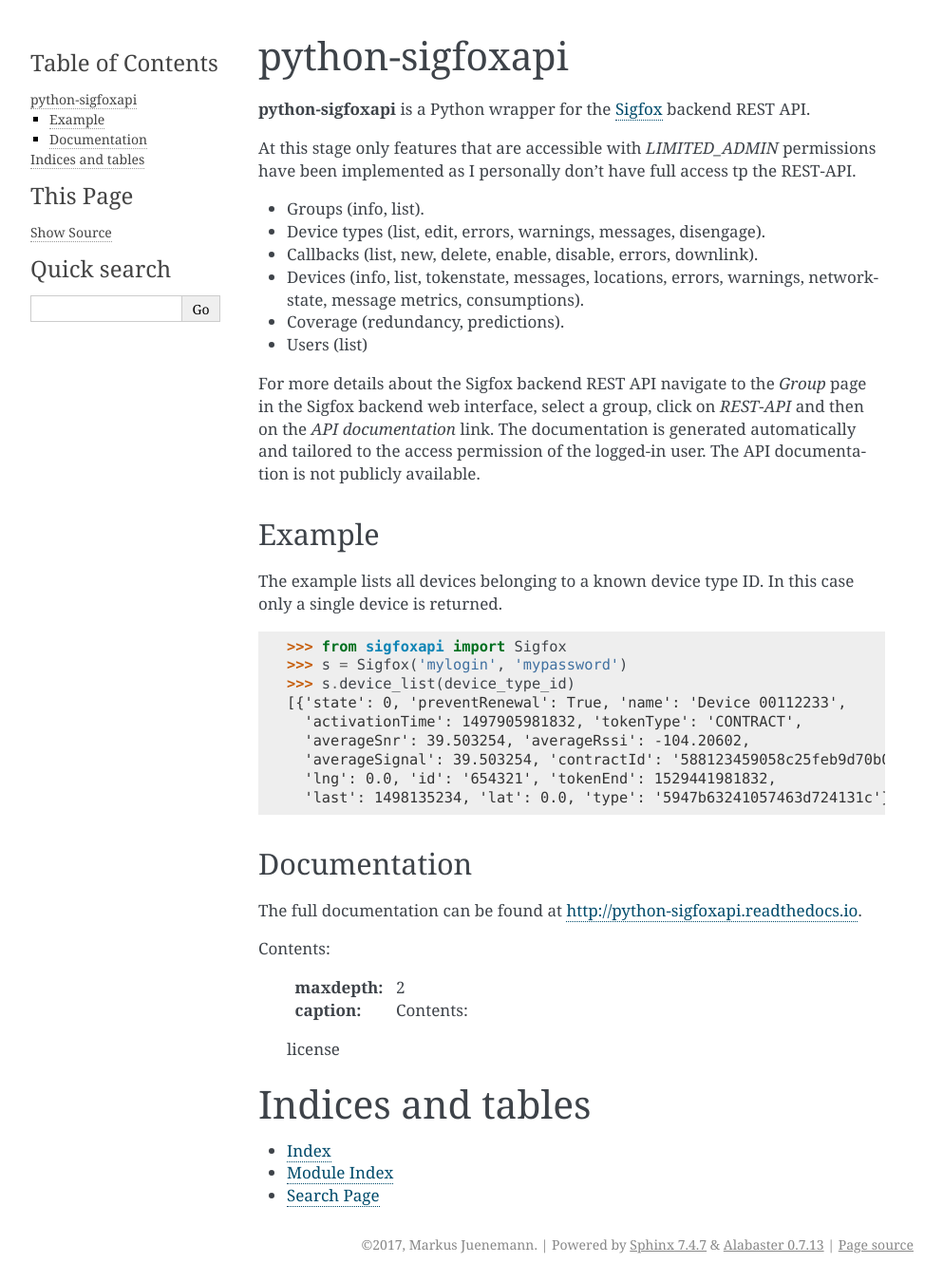
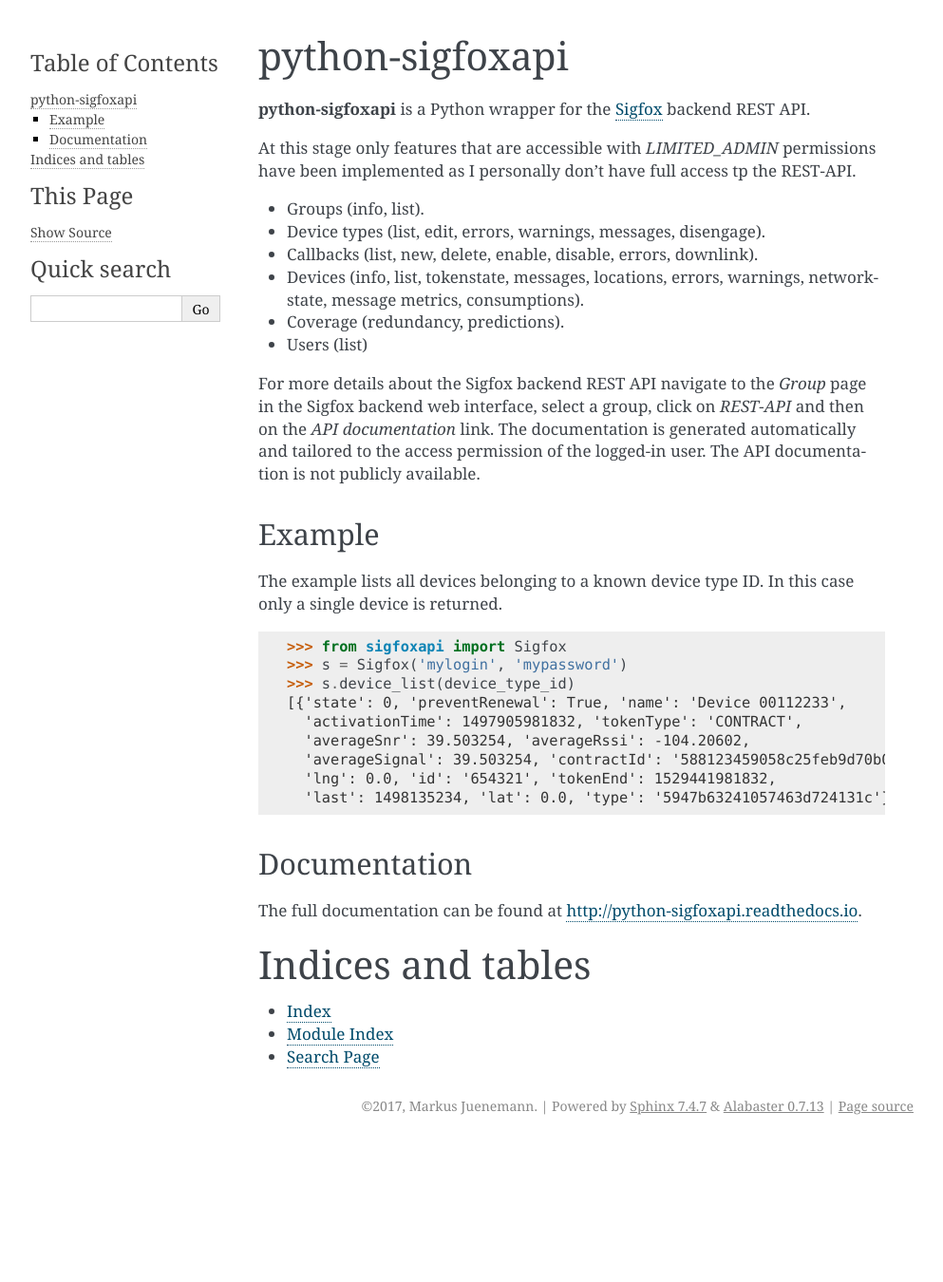
Before and after one commit to mjuenema/python-sigfox-backend-api, a Sphinx documentation site: the page built from docs/source/index.rst, in a window 1280 px wide. Shown: the whole page at 95% size, without its empty margins (148-1141 px from the left). Built offline with Sphinx 7.4.7, drawn with Linux system fonts in a browser that asks for light colours; after the commit the page ends 1204 px from its top, so only the background shows below that; part of the change alters nothing that is shown.

```diff
--- a/docs/source/index.rst
+++ b/docs/source/index.rst
@@ -5,8 +5,7 @@
 
 .. include:: ../../README.rst
 
-Contents:
-
+.. toctree::
    :maxdepth: 2
    :caption: Contents:
 
```
